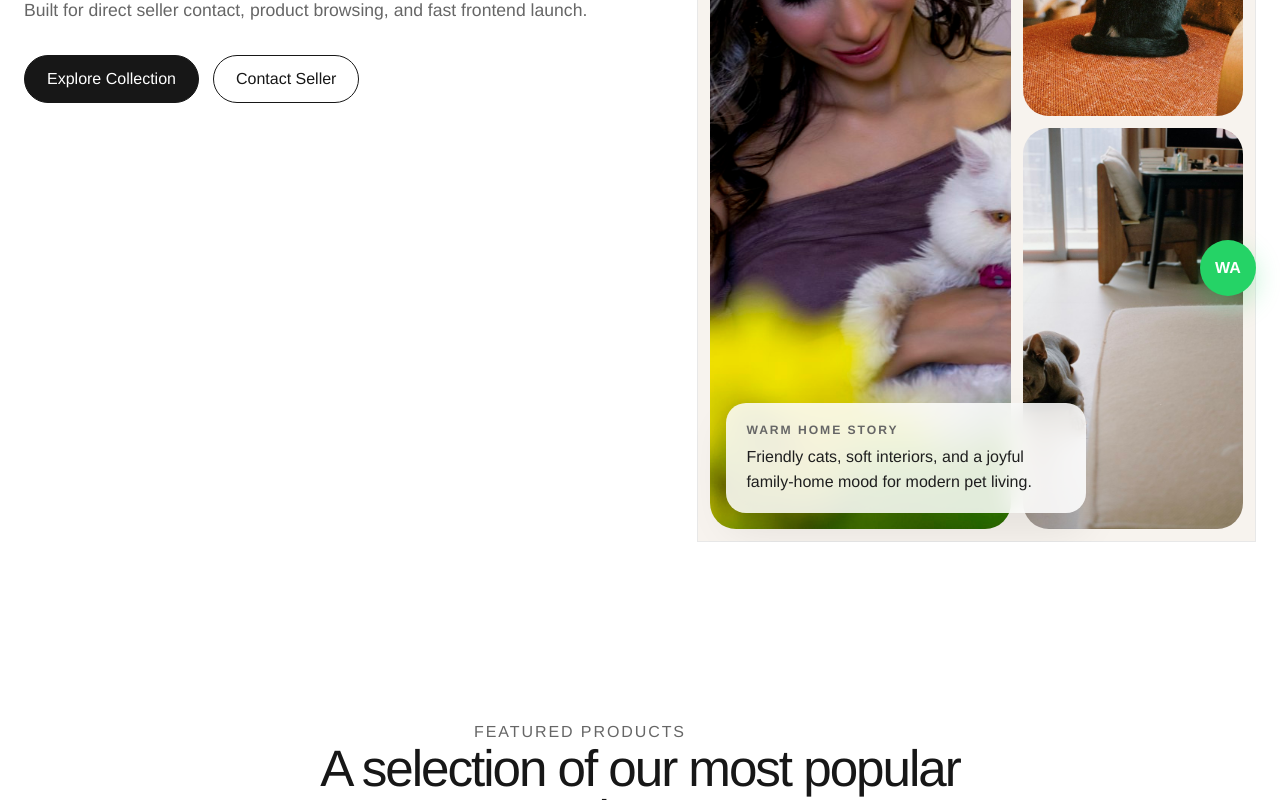
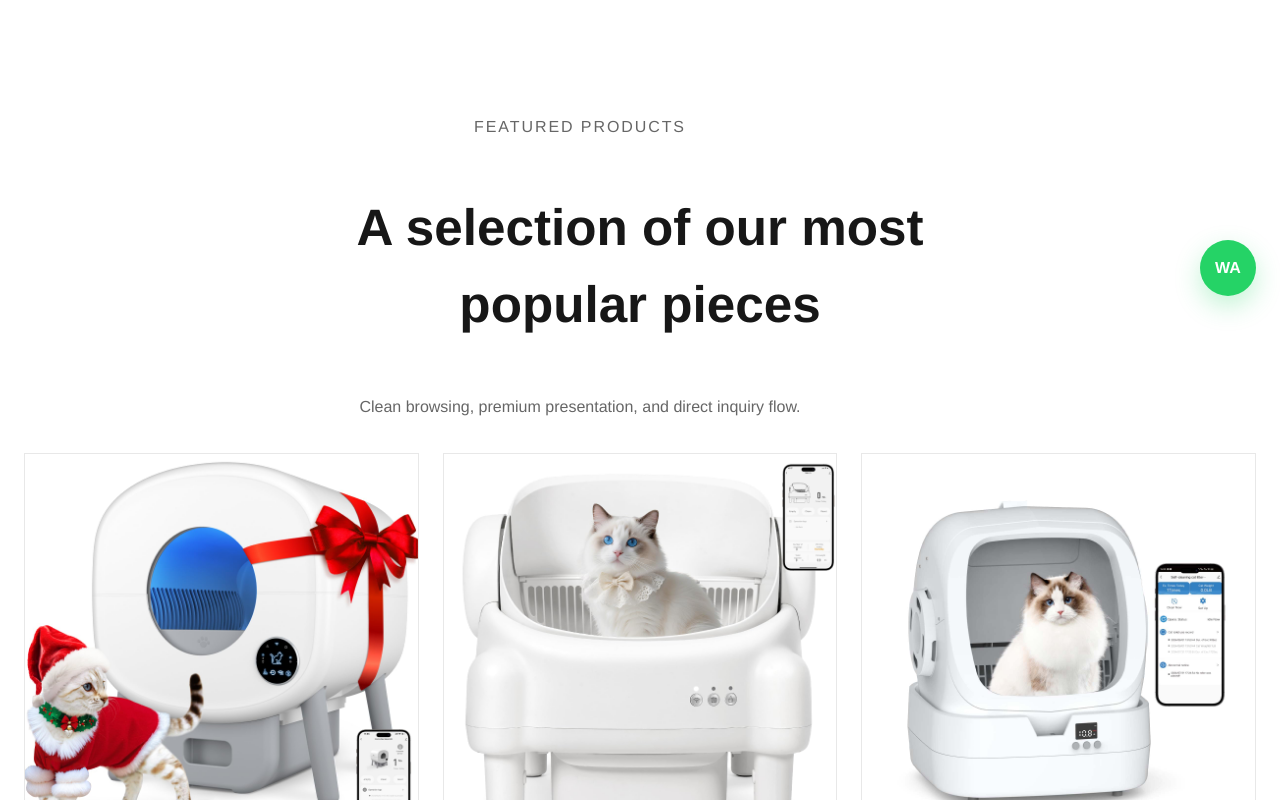
Before and after one commit to nicholaswong668/litter-box, a Vue app: page / in a window 1280 px wide. Shown: the part 480-1280 px from the top of the page. Built offline with nearby package versions, Linux system fonts and the light colour scheme.

Commit message:
Remove homepage hero poster

```diff
--- a/src/pages/HomePage.vue
+++ b/src/pages/HomePage.vue
@@ -4,7 +4,7 @@ import { RouterLink } from "vue-router";
 import SiteHeader from "../components/SiteHeader.vue";
 import SiteFooter from "../components/SiteFooter.vue";
 import WhatsAppFloat from "../components/WhatsAppFloat.vue";
-import { heroPoster, products, features, whatsappHref } from "../data";
+import { products, features, whatsappHref } from "../data";
 
 const featuredProducts = products.slice(0, 6);
 const email = ref("");
@@ -51,38 +51,6 @@ function handleSubscribe() {
             >
               Contact Seller
             </a>
-          </div>
-        </div>
-
-        <div class="hero-card hero-card-reference">
-          <div class="hero-collage hero-collage-reference">
-            <div class="hero-collage-main">
-              <img
-                :src="heroPoster.primary"
-                alt="Woman cuddling a cat in a warm modern home"
-              />
-            </div>
-            <div class="hero-collage-side">
-              <div class="hero-collage-top">
-                <img
-                  :src="heroPoster.secondary"
-                  alt="Two cats relaxing together in a modern living room"
-                />
-              </div>
-              <div class="hero-collage-bottom">
-                <img
-                  :src="heroPoster.tertiary"
-                  alt="Cat enjoying a cozy indoor home scene"
-                />
-              </div>
-            </div>
-            <div class="hero-collage-overlay">
-              <span>Warm Home Story</span>
-              <p>
-                Friendly cats, soft interiors, and a joyful family-home mood for
-                modern pet living.
-              </p>
-            </div>
           </div>
         </div>
       </section>
--- a/src/styles.css
+++ b/src/styles.css
@@ -132,17 +132,10 @@ img {
 }
 
 .hero-section-reference {
+  grid-template-columns: minmax(0, 860px);
+  justify-content: start;
   align-items: start;
-}
-
-.hero-copy h2,
-.section-heading h3,
-.newsletter-card h3 {
-  margin: 0;
-  font-size: clamp(2.8rem, 6vw, 5.6rem);
-  font-weight: 300;
-  line-height: 0.98;
-  letter-spacing: -0.04em;
+  padding-bottom: 40px;
 }
 
 .hero-copy h2 span {
@@ -230,11 +223,6 @@ img {
   overflow: hidden;
 }
 
-.hero-card-reference {
-  border: 0;
-  background: transparent;
-}
-
 .hero-image-wrap {
   aspect-ratio: 4 / 5;
   background: var(--surface-strong);
@@ -245,70 +233,6 @@ img {
 .catalog-image img {
   height: 100%;
   object-fit: cover;
-}
-
-.hero-collage {
-  position: relative;
-  display: grid;
-  grid-template-columns: minmax(0, 1.35fr) minmax(220px, 0.9fr);
-  gap: 12px;
-  min-height: 760px;
-  padding: 12px;
-  background: linear-gradient(180deg, #f6f1ea 0%, #ebe2d7 100%);
-}
-
-.hero-collage-main,
-.hero-collage-top,
-.hero-collage-bottom {
-  overflow: hidden;
-  border-radius: 26px;
-}
-
-.hero-collage-side {
-  display: grid;
-  grid-template-rows: 1fr 1fr;
-  gap: 12px;
-}
-
-.hero-collage img {
-  width: 100%;
-  height: 100%;
-  object-fit: cover;
-}
-
-.hero-collage-overlay {
-  position: absolute;
-  left: 28px;
-  bottom: 28px;
-  max-width: 360px;
-  padding: 18px 20px;
-  border-radius: 20px;
-  background: rgba(255, 255, 255, 0.86);
-  backdrop-filter: blur(12px);
-  box-shadow: 0 18px 40px rgba(0, 0, 0, 0.08);
-}
-
-.hero-collage-overlay span {
-  display: block;
-  margin-bottom: 6px;
-  color: var(--text-soft);
-  font-size: 0.76rem;
-  font-weight: 700;
-  letter-spacing: 0.16em;
-  text-transform: uppercase;
-}
-
-.hero-collage-overlay p {
-  margin: 0;
-  color: #1f1f1f;
-  font-size: 1rem;
-  line-height: 1.55;
-}
-
-.hero-collage-reference {
-  min-height: 840px;
-  border: 1px solid var(--line);
-  background: #f7f3ee;
 }
 
 .hero-card-meta {
@@ -997,20 +921,6 @@ img {
     gap: 28px;
   }
 
-  .hero-collage {
-    grid-template-columns: 1fr;
-    min-height: auto;
-  }
-
-  .hero-collage-side {
-    grid-template-columns: 1fr 1fr;
-    grid-template-rows: none;
-  }
-
-  .hero-collage-reference {
-    min-height: auto;
-  }
-
   .catalog-grid {
     grid-template-columns: repeat(2, minmax(0, 1fr));
   }
@@ -1079,9 +989,4 @@ img {
     gap: 8px;
   }
 
-  .hero-collage-overlay {
-    position: static;
-    max-width: none;
-    margin-top: 12px;
-  }
 }
```
